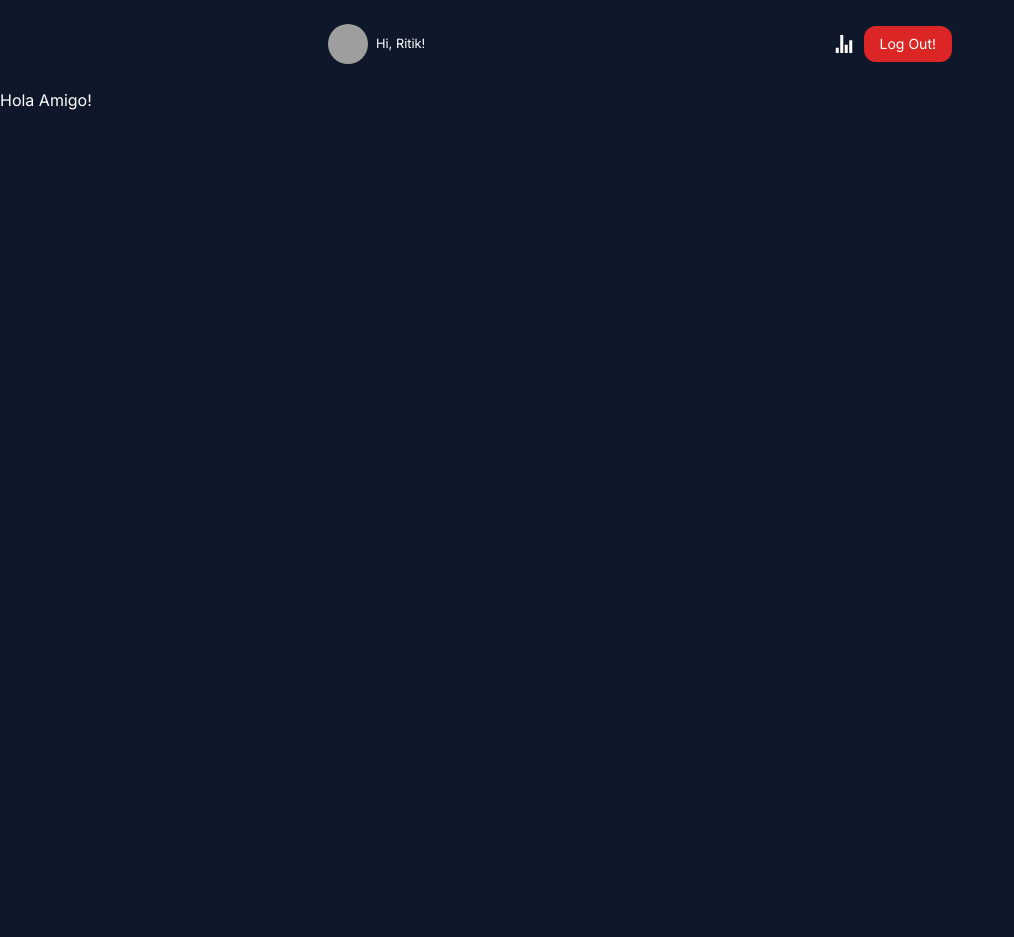
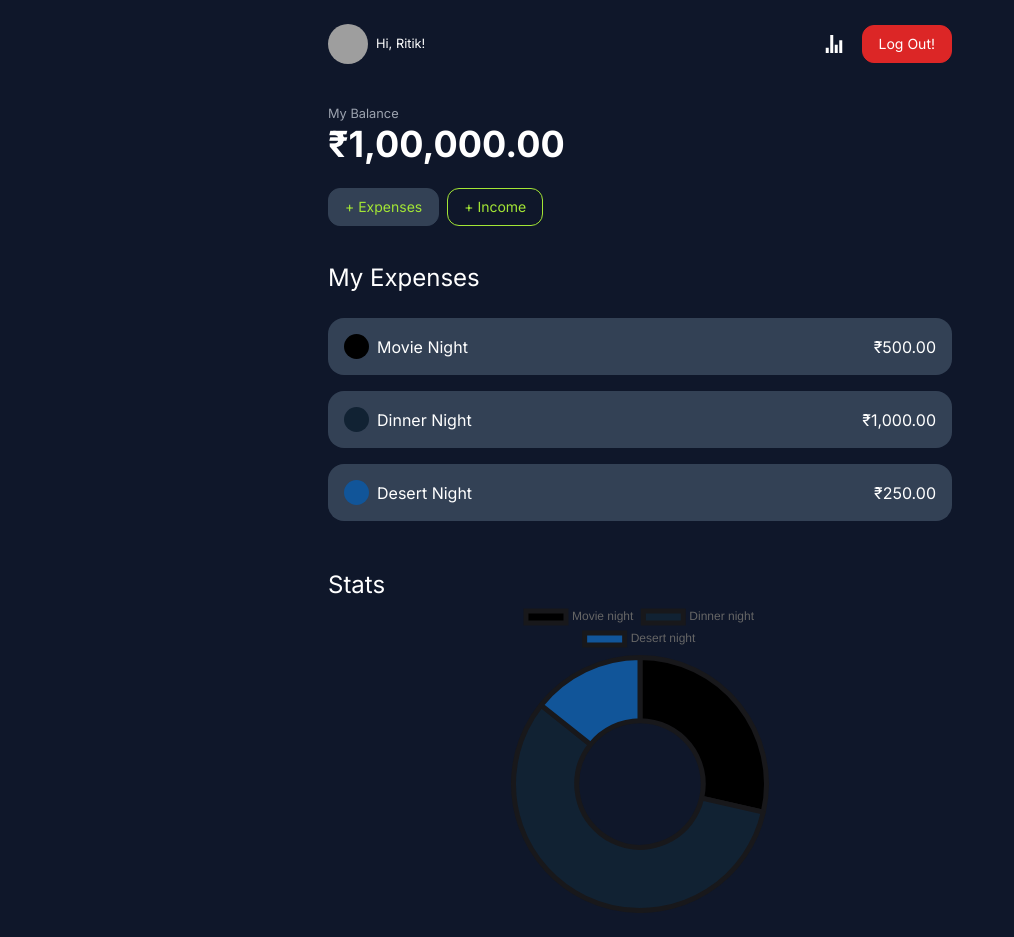
Before and after one commit to bloodmonk7/expense-tracker, a Next.js app: page / in a window 1280 px wide. Shown: the whole page, without its empty margins (0-1014 px from the left). Before the commit the page ends 800 px from the top, so only its background shows below. Built offline with nearby package versions, Linux system fonts and the light colour scheme; grey boxes are pictures that could not be loaded.

Commit message:
Add homepage layout to project

```diff
--- a/app/globals.css
+++ b/app/globals.css
@@ -17,7 +17,15 @@
     @apply px-4 py-2 text-sm capitalize rounded-xl
   }
 
+  .btn-primary{
+    @apply border bg-slate-700 border-slate-700 text-lime-400
+  }
+
+  .btn-primary-outline{
+    @apply border border-lime-400 text-lime-400
+  }
+
   .btn-danger{
-    @apply  bg-red-600 border-red-600
+    @apply border bg-red-600 border-red-600
   }
 }
--- a/app/page.js
+++ b/app/page.js
@@ -1,3 +1,90 @@
+'use client';
+
+import { currencyFormatter } from '@/lib/utils';
+import ExpenseCategoryItem from '@/components/ExpenseCategoryItem';
+import {
+  Chart as ChartJS,
+  ArcElement,
+  Tooltip,
+  Legend,
+} from 'chart.js';
+import { Doughnut } from 'react-chartjs-2';
+
+ChartJS.register(ArcElement, Tooltip, Legend);
+
+const DUMMY_DATA = [
+  {
+    id: 1,
+    title: 'Movie night',
+    color: '#000',
+    total: 500,
+  },
+  {
+    id: 2,
+    title: 'Dinner night',
+    color: '#123',
+    total: 1000,
+  },
+  {
+    id: 3,
+    title: 'Desert night',
+    color: '#159',
+    total: 250,
+  },
+];
+
 export default function Home() {
-  return <p>Hola Amigo!</p>;
+  return (
+    <main className="container max-w-2xl px-6 mx-auto">
+      {/* Balance */}
+      <section className="py-3">
+        <small className="text-gray-400 text-md">My Balance</small>
+        <h2 className="text-4xl font-bold">
+          {currencyFormatter(100000)}
+        </h2>
+      </section>
+      {/* Buttons */}
+      <section className="flex items-center gap-2 py-3">
+        <button className="btn btn-primary">+ Expenses</button>
+        <button className="btn btn-primary-outline">+ Income</button>
+      </section>
+      {/* Expenses */}
+      <section className="py-6">
+        <h3 className="text-2xl">My Expenses</h3>
+        <div className="flex flex-col gap-4 mt-6">
+          {DUMMY_DATA.map((expense) => {
+            return (
+              <ExpenseCategoryItem
+                color={expense.color}
+                title={expense.title}
+                total={expense.total}
+              />
+            );
+          })}
+        </div>
+      </section>
+      {/* Chart Section */}
+      <section className="py-6">
+        <h3 className="text-2xl">Stats</h3>
+        <div className="w-1/2 mx-auto">
+          <Doughnut
+            data={{
+              labels: DUMMY_DATA.map((expense) => expense.title),
+              datasets: [
+                {
+                  label: 'Expenses',
+                  data: DUMMY_DATA.map((expense) => expense.total),
+                  backgroundColor: DUMMY_DATA.map(
+                    (expense) => expense.color
+                  ),
+                  borderColor: ['#18181b'],
+                  borderWidth: 5,
+                },
+              ],
+            }}
+          />
+        </div>
+      </section>
+    </main>
+  );
 }
--- /dev/null
+++ b/components/ExpenseCategoryItem.js
@@ -0,0 +1,20 @@
+import { currencyFormatter } from '@/lib/utils';
+
+export default function ExpenseCategoryItem({ color, title, total }) {
+  return (
+    <button>
+      <div className="flex items-center justify-between px-4 py-4 bg-slate-700 rounded-2xl">
+        <div className="flex items-center gap-2">
+          <div
+            className="w-[25px] h-[25px] rounded-full"
+            style={{ backgroundColor: color }}
+          />
+          <div className="capitalize">{title}</div>
+        </div>
+        <div>
+          <p>{currencyFormatter(total)}</p>
+        </div>
+      </div>
+    </button>
+  );
+}
--- a/components/navigation.js
+++ b/components/navigation.js
@@ -19,7 +19,7 @@ export default function Navigation() {
         </div>
 
         {/* Buttons */}
-        <nav className="flex items-center gap-2">
+        <nav className="flex items-center gap-4">
           <div>
             <IoMdStats className="text-2xl" />
           </div>
--- /dev/null
+++ b/lib/utils.js
@@ -0,0 +1,8 @@
+export const currencyFormatter = (amount) => {
+  const formatter = Intl.NumberFormat('en-IN', {
+    currency: 'INR',
+    style: 'currency',
+  });
+
+  return formatter.format(amount);
+};
--- a/package.json
+++ b/package.json
@@ -9,8 +9,10 @@
     "lint": "next lint"
   },
   "dependencies": {
+    "chart.js": "^4.4.1",
     "next": "14.0.3",
     "react": "^18",
+    "react-chartjs-2": "^5.2.0",
     "react-dom": "^18",
     "react-icons": "^4.12.0"
   },
```
Also changed, not shown: 1 other file (tests, documents, lock files or other folders).
